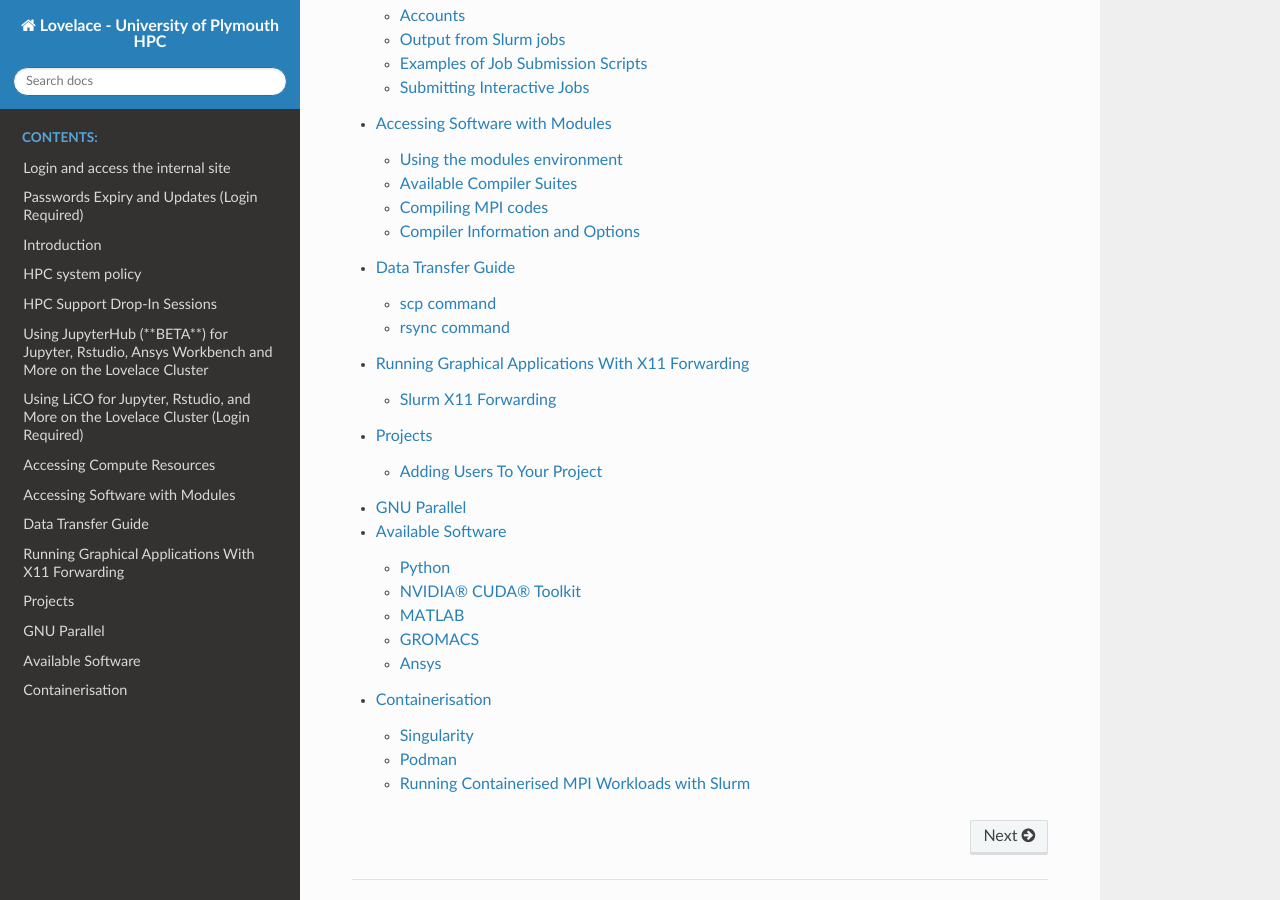
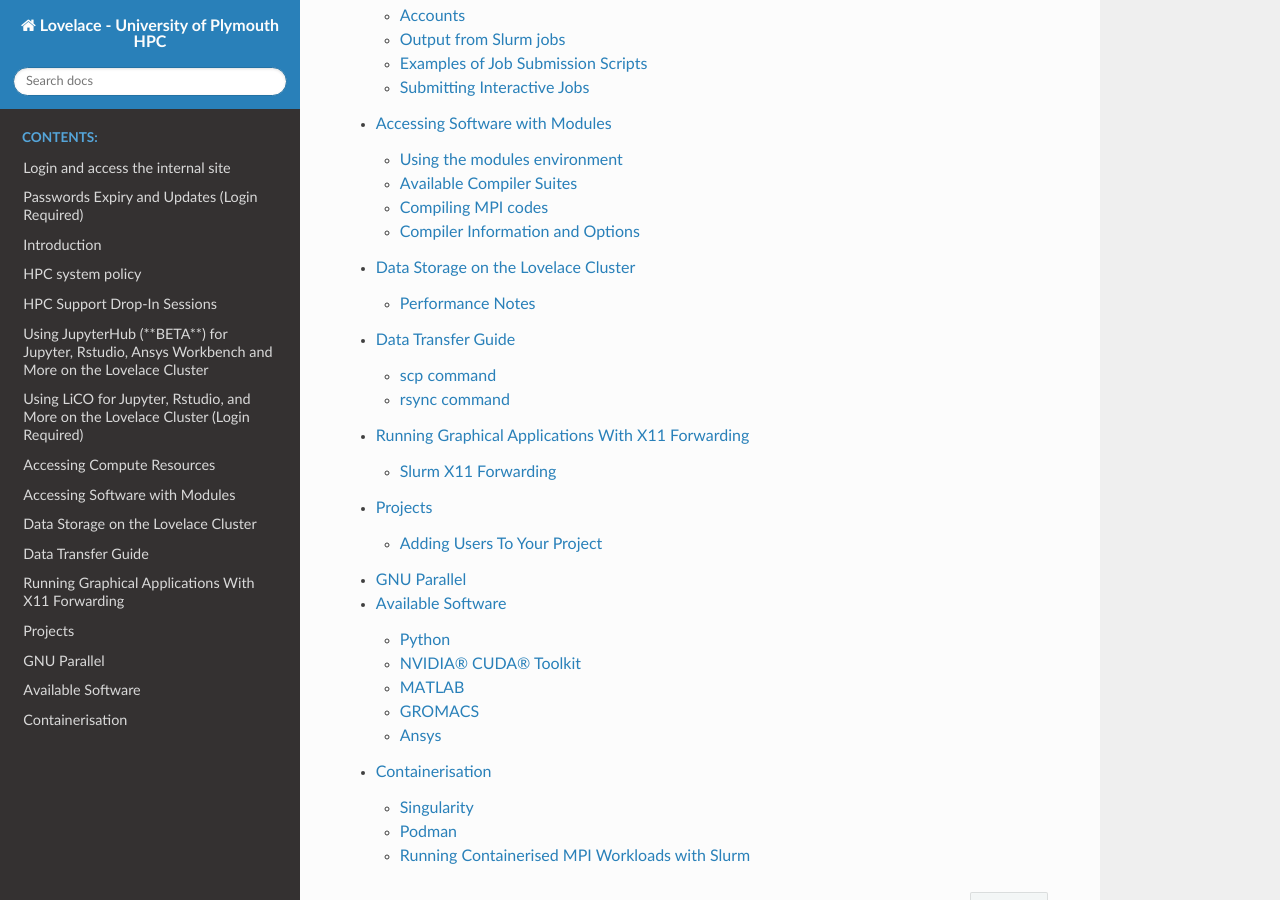
Before and after one commit to AbhinavPraveen/UoP-HPC-Docs, a Sphinx documentation site: the page built from source/index.rst, in a window 1280 px wide and 900 px high, scrolled down 840 px. Built offline with Sphinx 7.4.7 and the Read the Docs theme 3.1.0, drawn with Linux system fonts in a browser that asks for light colours; some of the changed lines change nothing that is shown.

Commit message:
Add datastorage page

```diff
--- a/source/index.rst
+++ b/source/index.rst
@@ -21,6 +21,7 @@ Welcome to the University of Plymouth's Public Documentation on High Performance
    Using LiCO for Jupyter, Rstudio, and More on the Lovelace Cluster (Login Required) <https://docs.lovelace.plymouth.ac.uk/private/lico/>
    user-guide/resources
    user-guide/modules
+   user-guide/datastorage
    user-guide/transfer
    user-guide/x11forward
    user-guide/projects
--- /dev/null
+++ b/source/user-guide/datastorage.rst
@@ -0,0 +1,36 @@
+.. include:: ../siteinclude.rst
+
+Data Storage on the Lovelace Cluster
+====================================
+
+The Lovelace cluster has an IBM Spectrum Scale (also known as GPFS) filesystem with approximately 2 PiB of data storage available. This storage is provided by two types of phyiscal disks; very fast SSD disks and HDD disks. THe data is stored using RAID 6 (dual parity) meaning that for any data loss to occur, at least 3 drives must fail -- in fact, theoretically, a higher number of failures can occur without data loss if the failing drivers are not part of the same array (for example, in the event that 2 SSDs and 2 HDDs fail simultaneously, data availability is still guaranteed).
+
+On the Lovelace cluster, users have access to two filesystems, :plaintext:`/users` and :plaintext:`/scratch` over which the 2 PiB capacity is distributed. Home directories of users on the lovelace cluster are under :plaintext:`/users` (for example `:plaintext:/users/apraveen`). The :plaintext:`/scratch` directory is used for bulk storage and project data storage. Users can use the commands below to see files inside these directories.
+
+.. code-block:: bash
+
+   df -h /users /scratch
+   ls -lah /users
+   ls -lah /scratch
+   find /users
+   find /scratch
+
+
+Users should notice their own home directory in the output of :bash:`ls -lah /users`. Users should also have been allocated one or multiple directories under :plaintext:`/scratch`. Please move data (for example, using the :bash:`mv` command) to the :plaintext:`/scratch` directory where possible; particularly when storing data for a long period of time, such as for the duration of a project.
+
+.. note::
+
+   User data on the Lovelace cluster is not backed up. Although it is stored using reliable parity-based schemes and the file system is monitored by the HPC Admin Team, it should not be the sole location where important data is stored. Users should back up important data to at least one other location such as Microsoft OneDrive.
+
+Performance Notes
+-----------------
+
+As the cluster has both very fast SSD storage and HDD storage, the HPC Admin Team will attempt to migrate data so that 'hot' data is on the SSD disks and 'cold' data is on HDD disks. Because more storage is available on the :plaintext:`/scratch` filesystem, it may be more likely that your data remains on the hot storage if you store your data on the :plaintext:`/scratch` filesystem. The heuristic used to determine whether data is hot or cold is simply the time at which the data was most recently accessed and files are prioritised in order of this.
+
+Users can use the command below to determine whether a file is on the SSD storage or on the HDD storage. If on the SSD storage, the output will show :plaintext:`storage pool name: system`. If on the HDD storage, the output will show :plaintext:`storage pool name: data`.
+
+.. code-block:: bash
+
+   /usr/lpp/mmfs/bin/mmlsattr -L FILENAME
+
+If users would like to request or advise us to store data on a specific storage type, please the `HPC Admin Team <mailto:hpcsupport@plymouth.ac.uk>`_ an email.
```
